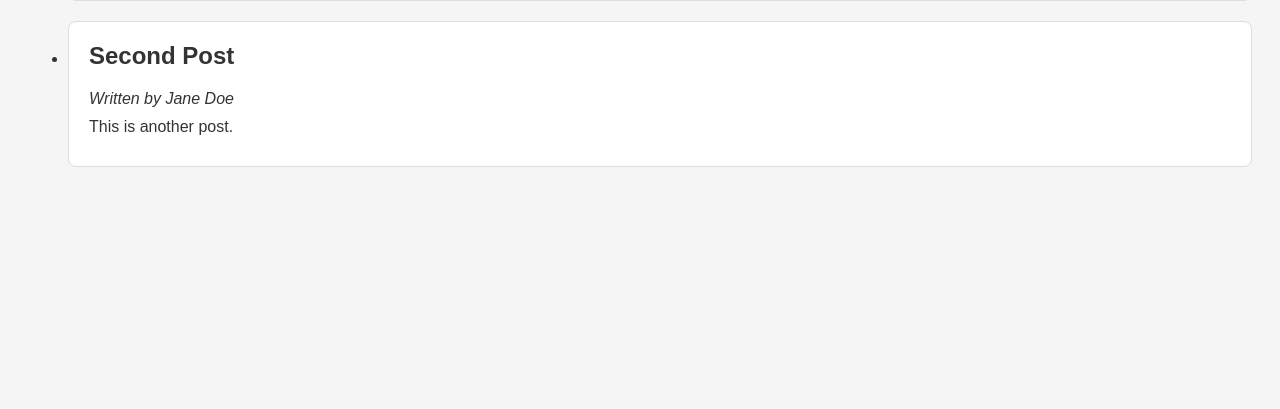
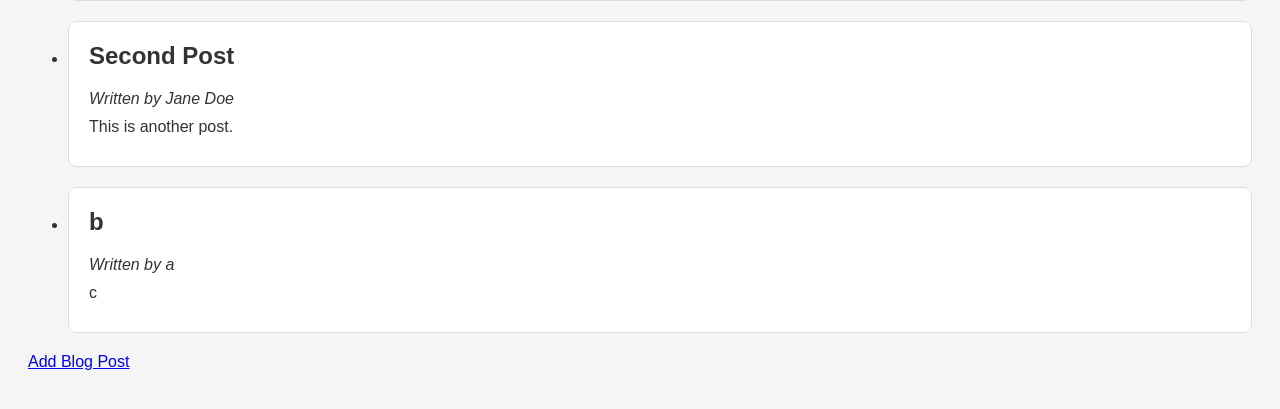
Before and after one commit to inkajanssen/masterblog, a Flask app: page / in a window 1280 px wide. Shown: the part 253-662 px from the top of the page. Run offline with Flask 3, Linux system fonts and the light colour scheme.

Commit message:
add route adds a new blog to data and redirects to index page

```diff
--- a/app.py
+++ b/app.py
@@ -1,11 +1,24 @@
-from flask import Flask, render_template, request
 import json
+
+from flask import Flask, render_template, request, redirect, url_for
 
 app = Flask(__name__)
 
+
 def load_blog_posts():
-    with open("data/blog_post_data.json","r", encoding="utf-8") as file:
-        return json.load(file)
+    try:
+        with open("data/blog_post_data.json", "r", encoding="utf-8") as file:
+            return json.load(file)
+    except FileNotFoundError:
+        return []
+
+
+def save_blog_posts(entry: dict):
+    blog_posts = load_blog_posts()
+    blog_posts.append(entry)
+
+    with open("data/blog_post_data.json", "w", encoding="utf-8") as file:
+        json.dump(blog_posts, file)
 
 
 @app.route('/')
@@ -14,11 +27,20 @@ def index():
     return render_template('index.html', posts=blog_posts)
 
 
-app.route('/add', methods=['GET', 'POST'])
+@app.route('/add', methods=['GET', 'POST'])
 def add():
-    #if request.method == 'POST':
-        # We will fill this in the next step TODO
-        #pass
+    if request.method == 'POST':
+        blog_posts = load_blog_posts()
+        author = request.form.get('author')
+        title = request.form.get('title')
+        content = request.form.get('content')
+        blog_id = len(blog_posts)
+
+        new_post = {"id": blog_id, "author": author, "title": title, "content": content}
+        save_blog_posts(new_post)
+
+        return redirect(url_for('index'))
+
     return render_template('add.html')
 
 
--- a/data/blog_post_data.json
+++ b/data/blog_post_data.json
@@ -1,4 +1,20 @@
 [
-    {"id": 1, "author": "John Doe", "title": "First Post", "content": "This is my first post."},
-    {"id": 2, "author": "Jane Doe", "title": "Second Post", "content": "This is another post."}
+  {
+    "id": 1,
+    "author": "John Doe",
+    "title": "First Post",
+    "content": "This is my first post."
+  },
+  {
+    "id": 2,
+    "author": "Jane Doe",
+    "title": "Second Post",
+    "content": "This is another post."
+  },
+  {
+    "id": 2,
+    "author": "a",
+    "title": "b",
+    "content": "c"
+  }
 ]
--- a/templates/add.html
+++ b/templates/add.html
@@ -6,7 +6,7 @@
     <title>Add a blog post</title>
     <link rel="stylesheet" href="{{ url_for('static', filename='style.css') }}">
 </head>
-<form class="blog-form">
+<form class="blog-form" action="{{ url_for('add') }}" method="post">
     <div class="form-group">
         <label for="author">Author:</label><br>
         <input type="text" id="author" name="author" class="form-input"><br>
--- a/templates/index.html
+++ b/templates/index.html
@@ -17,5 +17,6 @@
     </li>
     {% endfor %}
 </ul>
+<a href="{{ url_for('add') }}">Add Blog Post</a>
 </body>
 </html>
```
Lines whose indentation alone changed are shown as unchanged.
